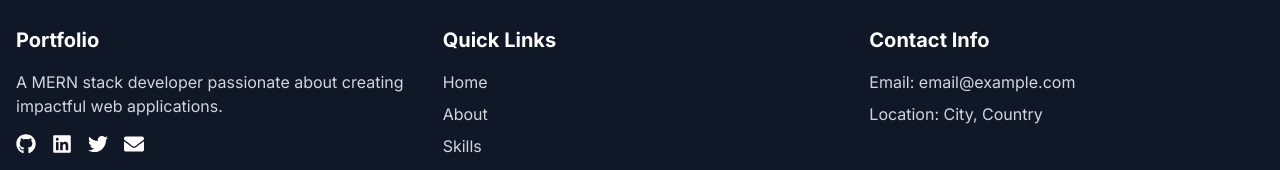
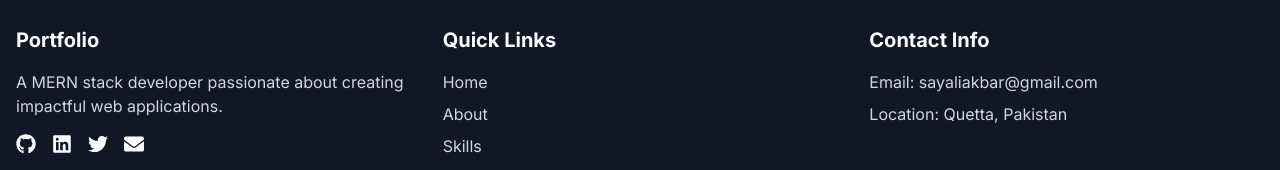
Before and after one commit to sayaliakbar/portfolio, a React (Vite) app in the folder client/: page / in a window 1280 px wide. Shown: the part 3686-3856 px from the top of the page. Built offline with nearby package versions, Linux system fonts and the light colour scheme; no server answers.

Commit message:
Update footer links and contact information with personal details

```diff
--- a/client/src/components/Footer.jsx
+++ b/client/src/components/Footer.jsx
@@ -16,7 +16,7 @@ const Footer = () => {
             </p>
             <div className="flex space-x-4">
               <a
-                href="https://github.com"
+                href="https://github.com/sayaliakbar"
                 target="_blank"
                 rel="noopener noreferrer"
                 aria-label="GitHub"
@@ -24,7 +24,7 @@ const Footer = () => {
                 <FaGithub className="text-xl hover:text-indigo-400 transition-colors" />
               </a>
               <a
-                href="https://linkedin.com"
+                href="https://linkedin.com/in/sayaliakbar"
                 target="_blank"
                 rel="noopener noreferrer"
                 aria-label="LinkedIn"
@@ -32,14 +32,14 @@ const Footer = () => {
                 <FaLinkedin className="text-xl hover:text-indigo-400 transition-colors" />
               </a>
               <a
-                href="https://twitter.com"
+                href="https://x.com/sayaliakbar"
                 target="_blank"
                 rel="noopener noreferrer"
                 aria-label="Twitter"
               >
                 <FaTwitter className="text-xl hover:text-indigo-400 transition-colors" />
               </a>
-              <a href="mailto:email@example.com" aria-label="Email">
+              <a href="mailto:sayaliakbar@gmail.com" aria-label="Email">
                 <FaEnvelope className="text-xl hover:text-indigo-400 transition-colors" />
               </a>
             </div>
@@ -93,8 +93,8 @@ const Footer = () => {
 
           <div>
             <h3 className="text-xl font-bold mb-4">Contact Info</h3>
-            <p className="text-gray-300 mb-2">Email: email@example.com</p>
-            <p className="text-gray-300 mb-2">Location: City, Country</p>
+            <p className="text-gray-300 mb-2">Email: sayaliakbar@gmail.com</p>
+            <p className="text-gray-300 mb-2">Location: Quetta, Pakistan</p>
           </div>
         </div>
 
```
